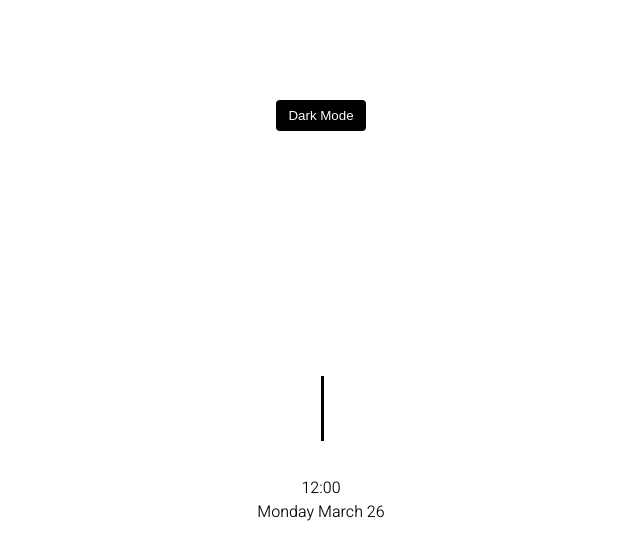
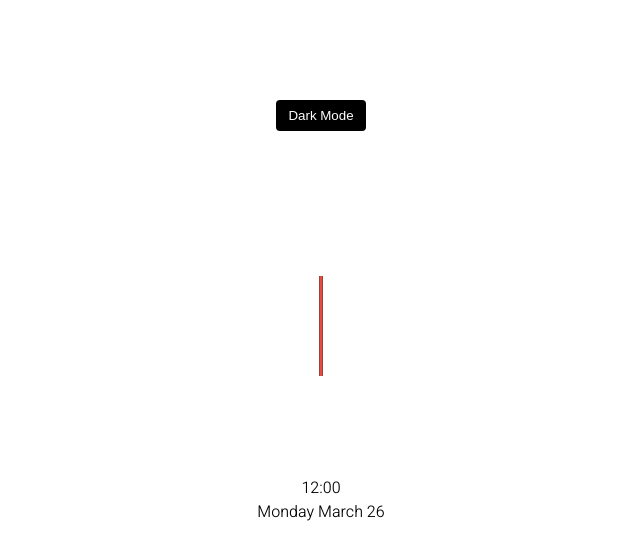
Before and after one commit to TreyK95/Clock, a plain HTML site: page index.html in a window 1280 px wide. Shown: the whole page, without its empty margins (319-959 px from the left). Drawn offline with Linux system fonts and the light colour scheme.

Commit message:
working on styling

```diff
--- a/style.css
+++ b/style.css
@@ -70,3 +70,19 @@ body {
   transform-origin: bottom center;
   transition: all 0.5s ease-in;
 }
+
+.needle.hour {
+  transform: translate(-50%, -100%) rotate(0deg);
+  height: 100px;
+}
+
+.needle.minute {
+  transform: translate(-50%, -100%) rotate(0deg);
+  height: 100px;
+}
+
+.needle.second {
+  transform: translate(-50%, -100%) rotate(0deg);
+  height: 100px;
+  background-color: #e74c3c;
+}
```
